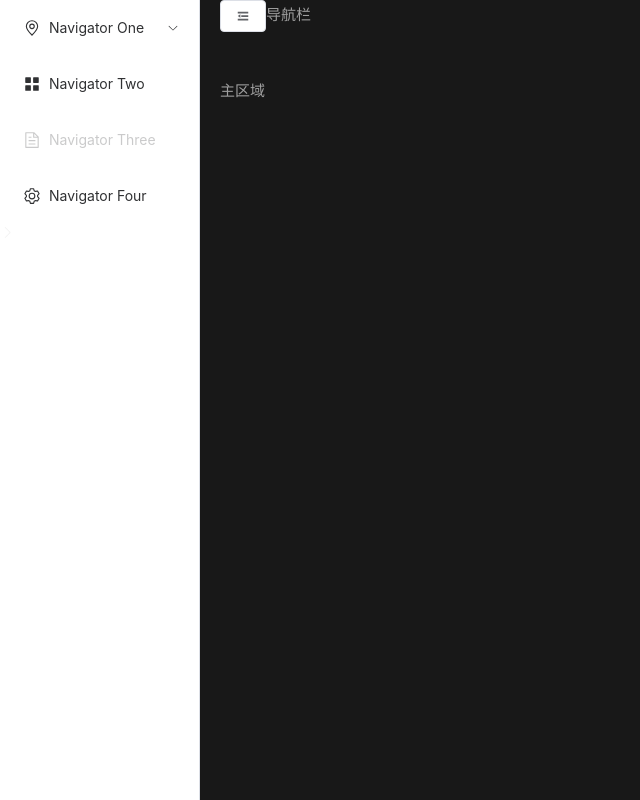
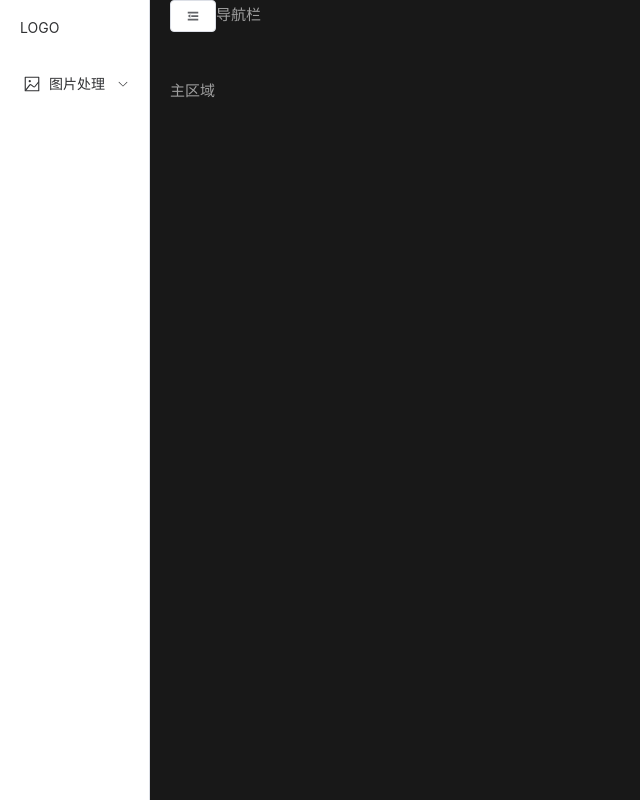
Before and after one commit to satorioh/chatgpt_vision-ui, a Vue app: page / in a window 1280 px wide. Shown: the whole page, without its empty margins (0-640 px from the left). Built offline with nearby package versions, Linux system fonts and the light colour scheme.

Commit message:
feat(首页): 添加侧边栏内容

```diff
--- a/src/components/layout/AppContainer.vue
+++ b/src/components/layout/AppContainer.vue
@@ -1,7 +1,7 @@
 <template>
   <div class="common-layout h-full">
     <el-container class="h-full">
-      <el-aside width="200px">
+      <el-aside width="auto">
         <slot name="sidebar"></slot>
       </el-aside>
       <el-container>
--- a/src/views/sidebar/Index.vue
+++ b/src/views/sidebar/Index.vue
@@ -6,45 +6,19 @@
     @open="handleOpen"
     @close="handleClose"
   >
-    <el-sub-menu index="1">
-      <template #title>
-        <el-icon><location /></el-icon>
-        <span>Navigator One</span>
-      </template>
-      <el-menu-item-group>
-        <template #title><span>Group One</span></template>
-        <el-menu-item index="1-1">item one</el-menu-item>
-        <el-menu-item index="1-2">item two</el-menu-item>
-      </el-menu-item-group>
-      <el-menu-item-group title="Group Two">
-        <el-menu-item index="1-3">item three</el-menu-item>
-      </el-menu-item-group>
-      <el-sub-menu index="1-4">
-        <template #title><span>item four</span></template>
-        <el-menu-item index="1-4-1">item one</el-menu-item>
-      </el-sub-menu>
+    <el-menu-item index="0">LOGO</el-menu-item>
+    <el-sub-menu index="image">
+      <template #title
+        ><el-icon><Picture /></el-icon><span>图片处理</span></template
+      >
+      <el-menu-item index="ocr">OCR识别</el-menu-item>
     </el-sub-menu>
-    <el-menu-item index="2">
-      <el-icon><icon-menu /></el-icon>
-      <template #title>Navigator Two</template>
-    </el-menu-item>
-    <el-menu-item index="3" disabled>
-      <el-icon><document /></el-icon>
-      <template #title>Navigator Three</template>
-    </el-menu-item>
-    <el-menu-item index="4">
-      <el-icon><setting /></el-icon>
-      <template #title>Navigator Four</template>
-    </el-menu-item>
-    <div class="toggle-button">
-      <el-icon><arrow-right /></el-icon>
-    </div>
   </el-menu>
 </template>
 
 <script setup lang="ts">
 import { useAppStore } from "@/stores/app";
-import { Document, Menu as IconMenu, Location, Setting, ArrowRight } from "@element-plus/icons-vue";
+import { Picture } from "@element-plus/icons-vue";
 
 const appStore = useAppStore();
 const handleOpen = (key: string, keyPath: string[]) => {
```
